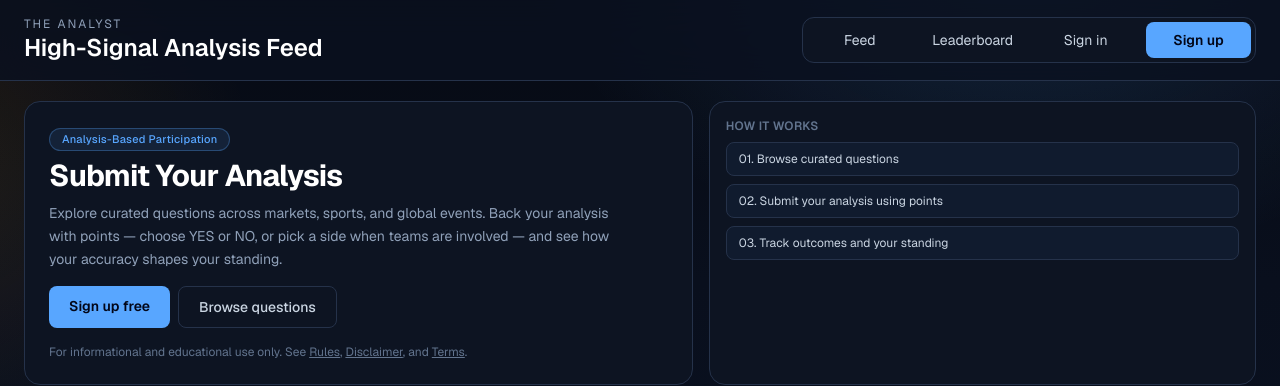
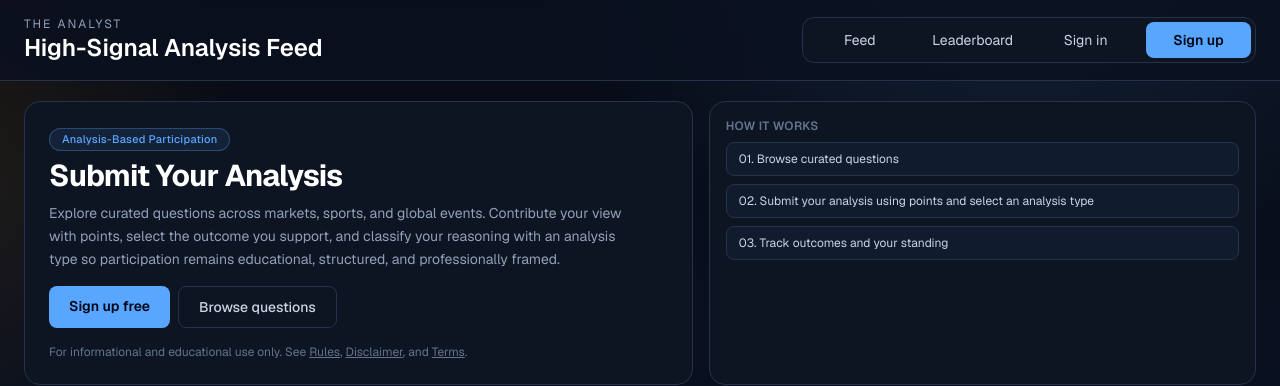
Before and after one commit to rohita320-spec/theanalyst-frontend, a Next.js app: page / in a window 1280 px wide. Shown: the top 386 px of the page. Built offline with nearby package versions, Linux system fonts and the light colour scheme; no server answers.

Commit message:
Refine landing page analysis copy

```diff
--- a/src/app/page.tsx
+++ b/src/app/page.tsx
@@ -476,7 +476,7 @@ export default function LandingPage() {
             Submit Your Analysis
           </h1>
           <p className="mb-4 max-w-xl text-sm leading-relaxed text-slate-400">
-            Explore curated questions across markets, sports, and global events. Back your analysis with points — choose YES or NO, or pick a side when teams are involved — and see how your accuracy shapes your standing.
+            Explore curated questions across markets, sports, and global events. Contribute your view with points, select the outcome you support, and classify your reasoning with an analysis type so participation remains educational, structured, and professionally framed.
           </p>
           <div className="mb-4 flex flex-col gap-2 sm:flex-row">
             <Link href="/auth/signup" className="rounded-lg bg-[var(--brand)] px-5 py-2.5 text-center text-sm font-semibold text-slate-950 hover:brightness-110">Sign up free</Link>
@@ -489,7 +489,7 @@ export default function LandingPage() {
           <p className="mb-2 text-xs font-semibold uppercase tracking-wide text-slate-500">How it works</p>
           <div className="grid gap-2">
             <div className="rounded-lg border border-[var(--stroke)] bg-[var(--surface-2)] px-3 py-2 text-xs text-slate-300">01. Browse curated questions</div>
-            <div className="rounded-lg border border-[var(--stroke)] bg-[var(--surface-2)] px-3 py-2 text-xs text-slate-300">02. Submit your analysis using points</div>
+            <div className="rounded-lg border border-[var(--stroke)] bg-[var(--surface-2)] px-3 py-2 text-xs text-slate-300">02. Submit your analysis using points and select an analysis type</div>
             <div className="rounded-lg border border-[var(--stroke)] bg-[var(--surface-2)] px-3 py-2 text-xs text-slate-300">03. Track outcomes and your standing</div>
           </div>
         </div>
```
